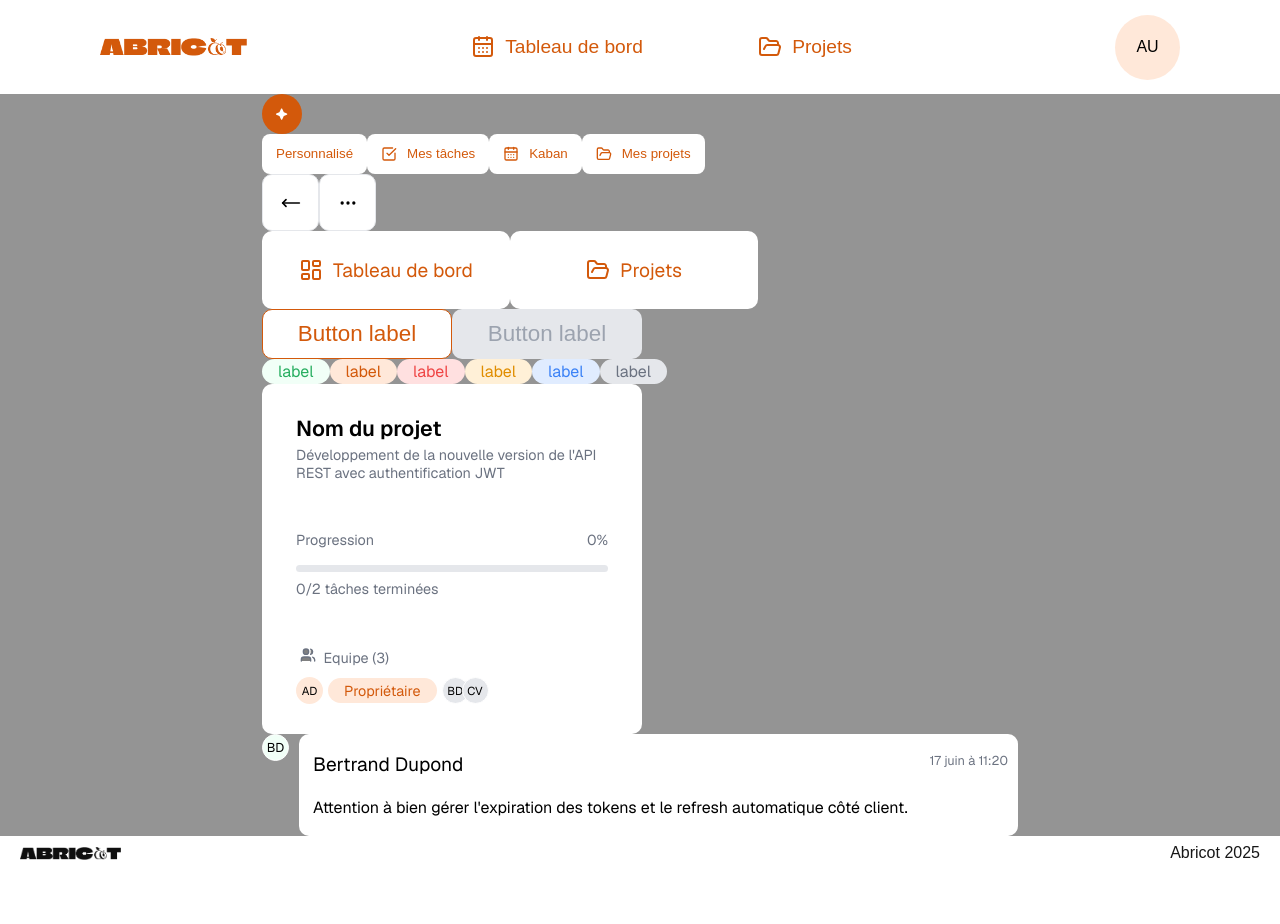
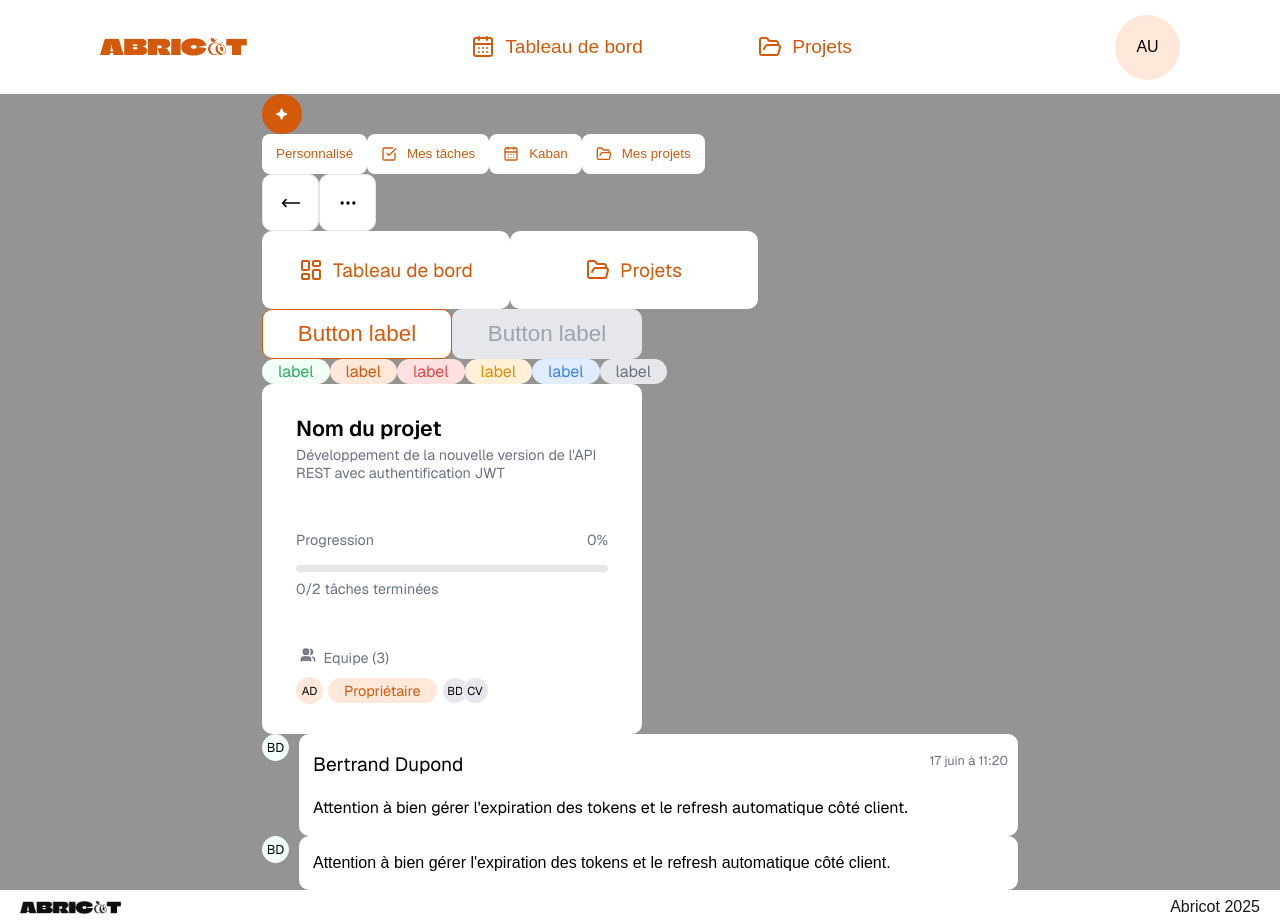
Before and after one commit to Ace4teaM/OCR-Abricot, a Next.js app: page / in a window 1280 px wide. Before the commit the page ends 870 px from the top, so only its background shows below. Built offline with nearby package versions, Linux system fonts and the light colour scheme.

Commit message:
Ajout de la saisie à UserComment

```diff
--- a/src/app/page.js
+++ b/src/app/page.js
@@ -39,6 +39,7 @@ export default function Home() {
         </div>
         <ProjectCard></ProjectCard>
         <UserComment></UserComment>
+        <UserComment hasNew={true}></UserComment>
       </main>
     </div>
   );
--- a/src/components/Parts/UserComment/UserComment.jsx
+++ b/src/components/Parts/UserComment/UserComment.jsx
@@ -1,4 +1,6 @@
-import { memo } from 'react';
+"use client"
+
+import { memo, useState } from 'react';
 import styles from './UserComment.module.css';
 import Image from 'next/image'
 import {UserLabel} from '@/components/Labels'
@@ -8,8 +10,11 @@ const UserComment = ({
   lastname = "Dupond",
   date = "2026-06-17T11:20:00",
   comment = "Attention à bien gérer l'expiration des tokens et le refresh automatique côté client.",
+  hasNew = false,
   ...props
 }) => {
+
+  const [text, setText] = useState(comment)
 
   const formatDate = (value) => {
 
@@ -45,11 +50,17 @@ const UserComment = ({
       {...props}
     >
         <UserLabel withBorder={true} firstname = {firstname} lastname = {lastname}></UserLabel>
-        <div className={styles.content}>
-          <div className={styles.title}>{firstname} {lastname}</div>
-          <div className={styles.comment}>{comment}</div>
-          <div className={styles.date}>{formatDate(date)}</div>
-        </div>
+        {!hasNew ?
+          <div className={styles.content}>
+            <div className={styles.title}>{firstname} {lastname}</div>
+            <div className={styles.comment}>{comment}</div>
+            <div className={styles.date}>{formatDate(date)}</div>
+          </div>
+          :
+          <div className={styles.content}>
+            <input type='text' className={styles.comment} value={text} onChange={(e)=>setText(e.target.value)} placeholder='Ajouter un commentaire...'></input>
+          </div>
+        }
     </div>
   );
 };
--- a/src/components/Parts/UserComment/UserComment.module.css
+++ b/src/components/Parts/UserComment/UserComment.module.css
@@ -32,6 +32,13 @@
     font-size: 1em;
 }
 
+input.comment{
+    border: none;
+    background-color: transparent;
+    color: black;
+    width: 100%;
+}
+
 .date{
     color: #6B7280;
     font-size: 0.8em;
```
